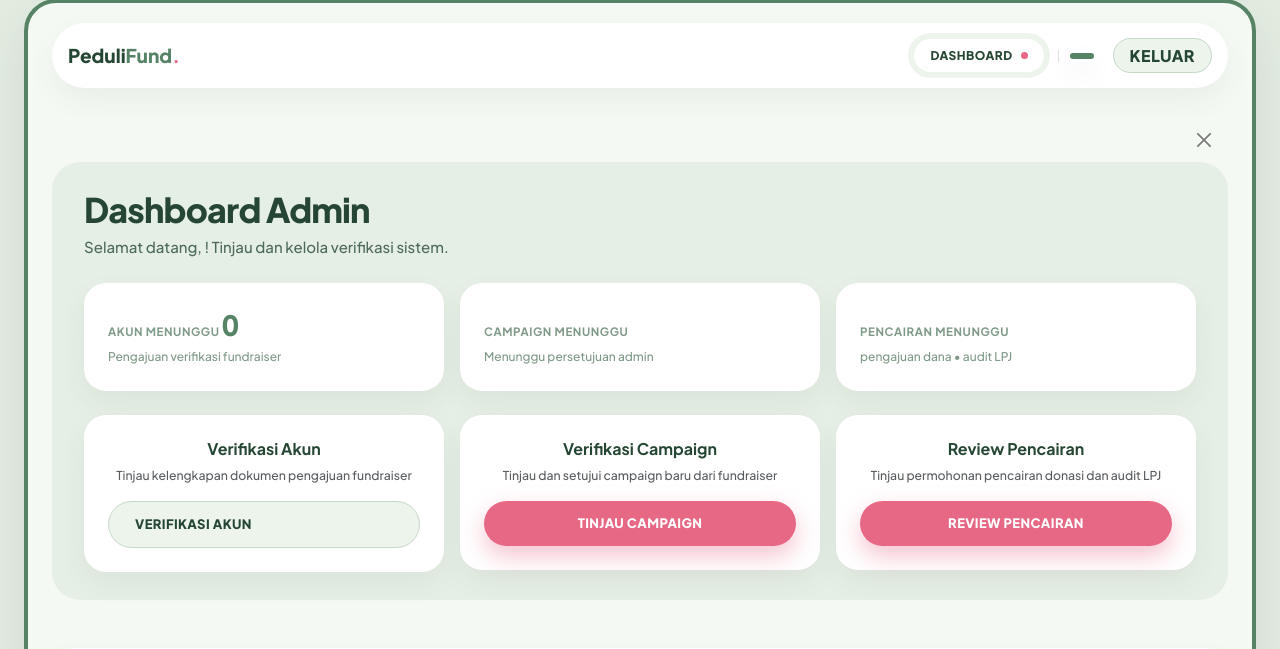
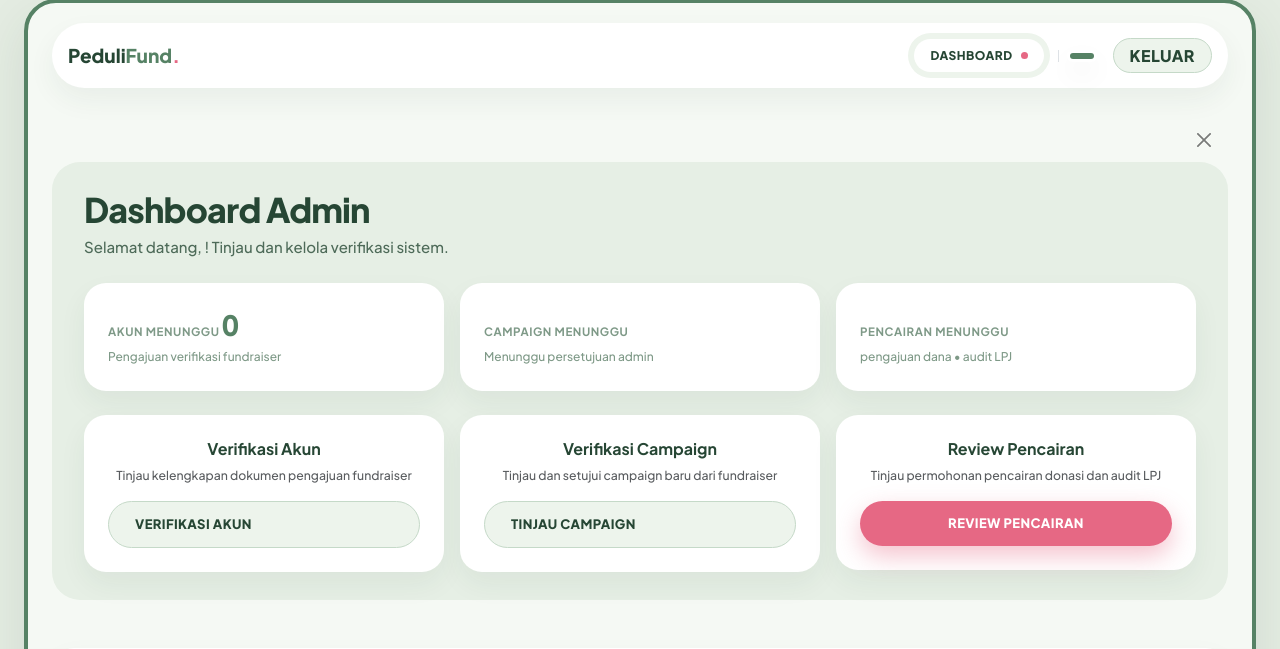
Before and after one commit to 10241055-cpu/PeduliFund, a PHP site: template views/dashboard_admin.php in a window 1280 px wide. Shown: the part 25-674 px from the top of the page. Run offline with PHP 8.4, Linux system fonts and the light colour scheme; the template is opened without the code that fills it, so the values that code supplies are empty; some libraries are stand-ins or nearby versions.

Commit message:
fix: matikan tombol Tinjau Campaign di dashboard admin (halaman UI-013 belum ada, target lama kini terlarang untuk admin)

```diff
--- a/views/dashboard_admin.php
+++ b/views/dashboard_admin.php
@@ -53,7 +53,7 @@ $pengguna = penggunaAktif();
                 <div class="pf-card p-4 text-center">
                     <h3 class="h6 fw-bold mb-2">Verifikasi Campaign</h3>
                     <p class="small text-muted mb-3">Tinjau dan setujui campaign baru dari fundraiser</p>
-                    <a href="<?= e(BASE_URL) ?>/dashboard_fundraiser.php" class="btn-pf-cta w-100 justify-content-center">Tinjau Campaign</a>
+                    <button class="btn-pf-outline w-100" disabled title="Halaman verifikasi campaign (UI-013) belum tersedia">Tinjau Campaign</button>
                 </div>
             </div>
             <div class="col-md-4">
```
